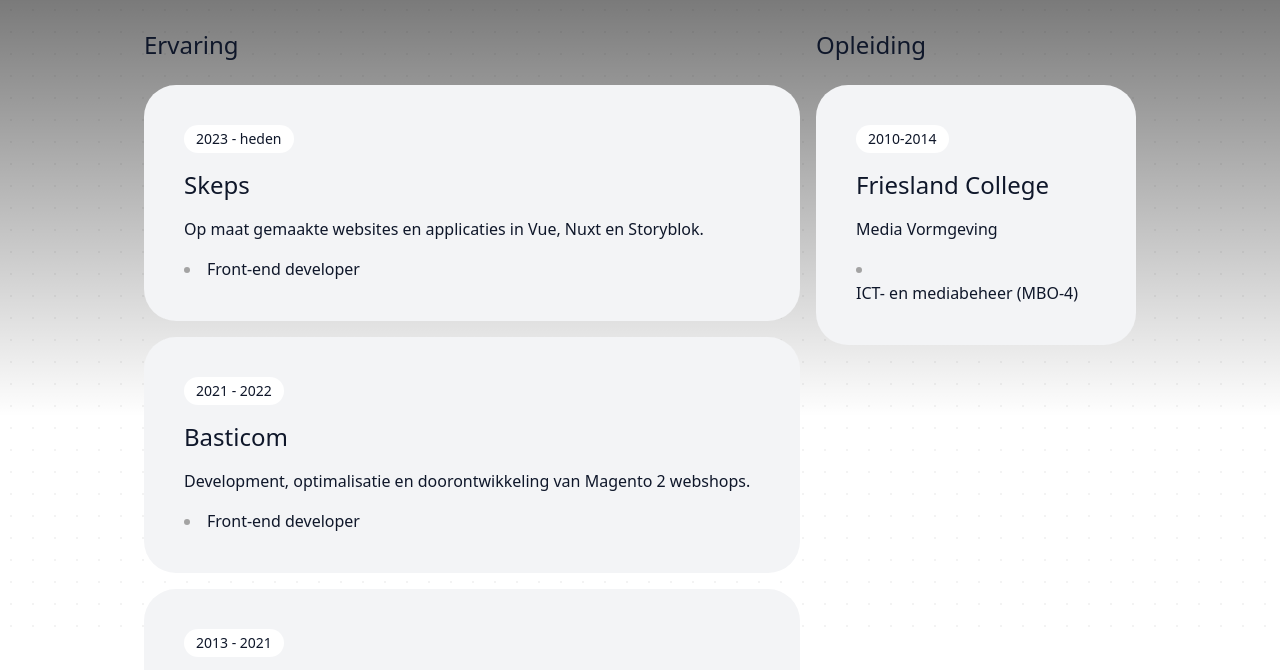
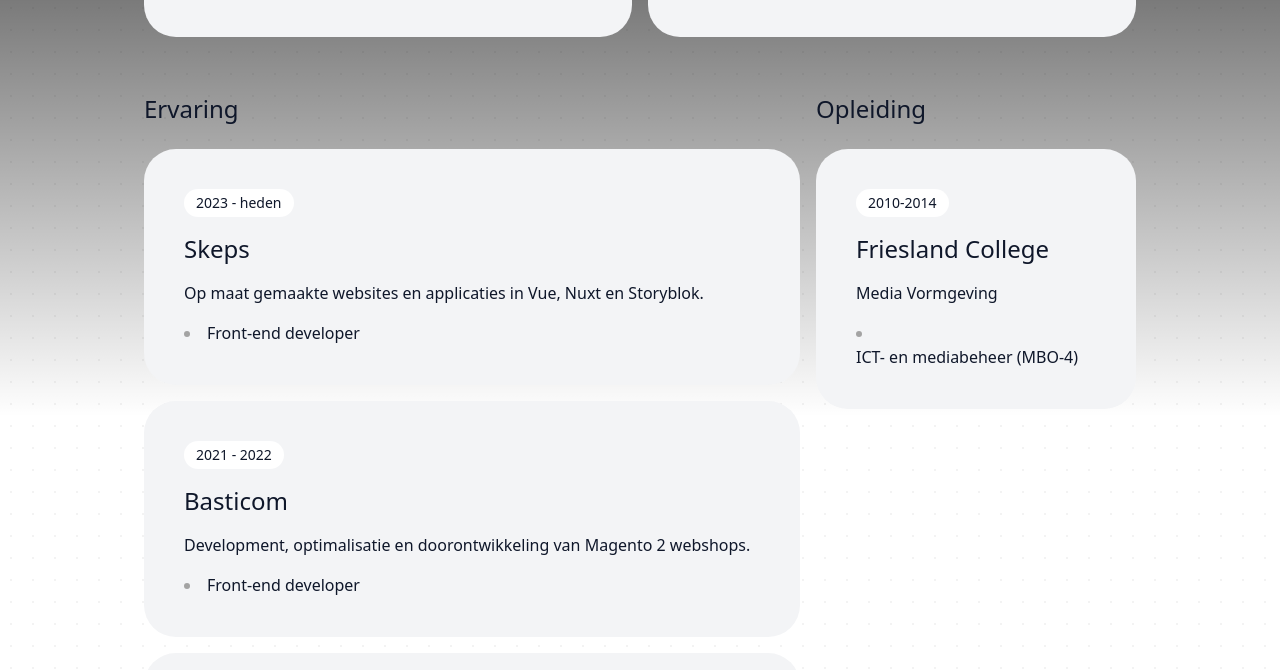
Before and after one commit to sjaakvdbrom/resumev2, an Astro site: page / in a window 1280 px wide. Shown: the part 383-1053 px from the top of the page. Built offline with nearby package versions, Linux system fonts and the light colour scheme; Astro itself is replaced by a stand-in of ours.

Commit message:
Increase padding on desktop

```diff
--- a/src/pages/index.astro
+++ b/src/pages/index.astro
@@ -7,7 +7,7 @@
 ---
 
 <Layout title="Resume | Sjaak van den Brom">
-	<main class="container p-4 max-w-5xl mx-auto grid grid-cols-12 gap-4 lg:gap-y-14">
+	<main class="container p-4 max-w-5xl mx-auto grid grid-cols-12 gap-4 lg:gap-y-14 lg:py-20">
 		<User />
 		<Intro />
 		<Experience />
```
